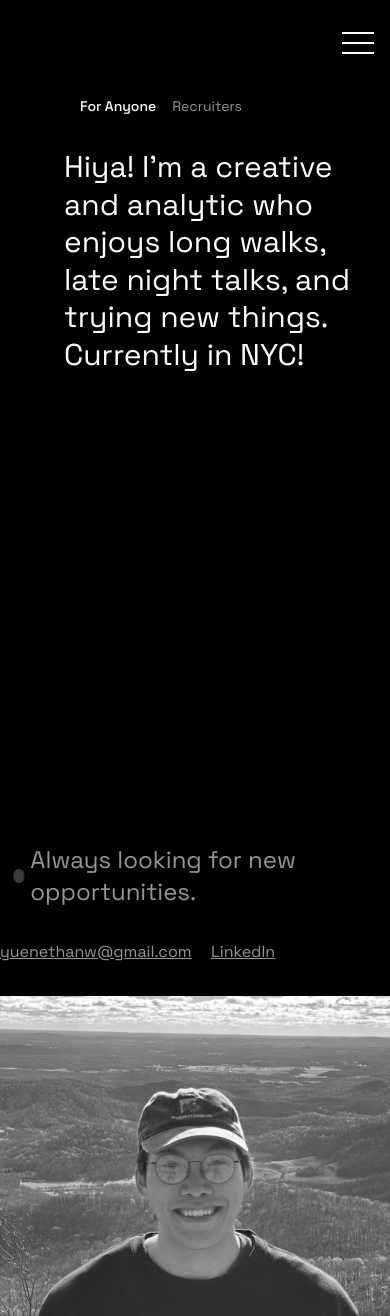
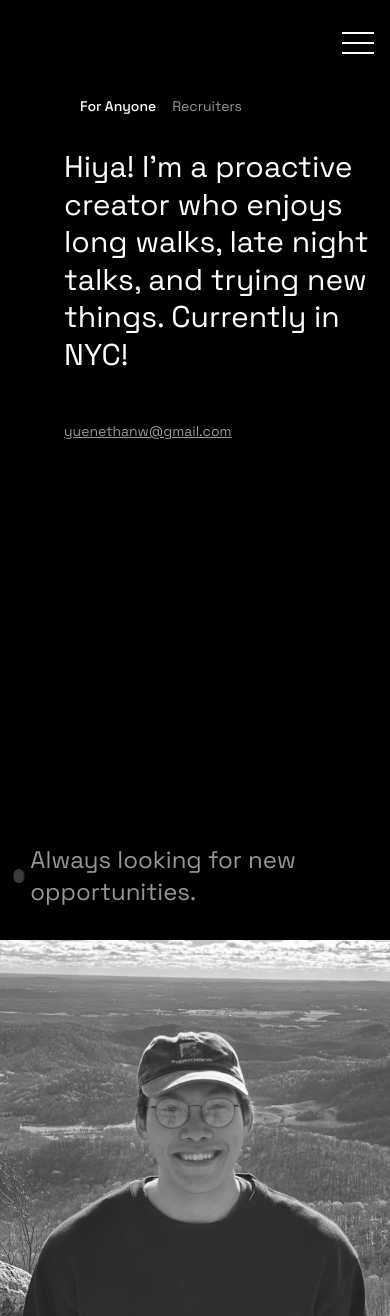
Before and after one commit to ethanwhyy/ethanwhyy.github.io, a Next.js app: page / in a window 390 px wide. Shown: the top 1316 px of the page. Built offline with nearby package versions, Linux system fonts and the light colour scheme.

Commit message:
moving hyperlinks
hyperlinks are now at the top to better align with quick contact from user's.

```diff
--- a/app/page.tsx
+++ b/app/page.tsx
@@ -26,19 +26,30 @@
       title: "For Anyone",
       description: (
         <>
-          Hiya! I'm a creative and analytic who enjoys long walks, late night talks, and trying new things. Currently in NYC!
+          Hiya! I'm a proactive creator who enjoys long walks, late night talks, and trying new things. Currently in NYC!
         </>
       ),
-      skills: [""]
+      skills: [
+        <a href="mailto:yuenethanw@gmail.com" target="_blank" rel="noopener noreferrer" className="text-[#969696] hover:text-[#fefeff] transition-colors underline">
+          yuenethanw@gmail.com
+        </a>
+      ]
     },
     recruiters: {
       title: "Recruiters",
       description: (
         <>
-          I'm a quick study and self-starter with a love for building minimal, efficient products. I am actively searching for new roles.
+          I am a quick study excelling idea generation and execution. I am actively searching for new roles.
         </>
       ),
-      skills: [<a href="/Ethan Yuen - Resume.pdf" download className="hover:text-[#fefeff] transition-colors">Download Resume</a>]
+      skills: [
+        <a href="/Ethan Yuen - Resume.pdf" download className="hover:text-[#fefeff] transition-colors">
+          Download Resume
+        </a>,
+        <a href="https://www.linkedin.com/in/ethan-yuen/" target="_blank" rel="noopener noreferrer" className="text-[#969696] hover:text-[#fefeff] transition-colors underline">
+          LinkedIn
+        </a>
+      ]
     }
   };
 
@@ -326,29 +337,6 @@
                       </div>
                     </div>
                     </div>
-
-                    <div className="actions grid grid-cols-2 sm:grid-cols-2 gap-8">
-                      <div className="item">
-                          <a
-                            href="mailto:yuenethanw@gmail.com"
-                            target="_blank"
-                            rel="noopener noreferrer"
-                            className="text-[#969696] hover:text-[#fefeff] transition-colors underline"
-                          >
-                            yuenethanw@gmail.com
-                          </a>
-                        </div>
-                        <div className="item">
-                          <a
-                            href="https://www.linkedin.com/in/ethan-yuen/"
-                            target="_blank"
-                            rel="noopener noreferrer"
-                            className="text-[#969696] hover:text-[#fefeff] transition-colors underline"
-                          >
-                            LinkedIn
-                          </a>
-                        </div>
-                    </div>
                   </div>
 
                   {/* Right Side - Image */}
```
